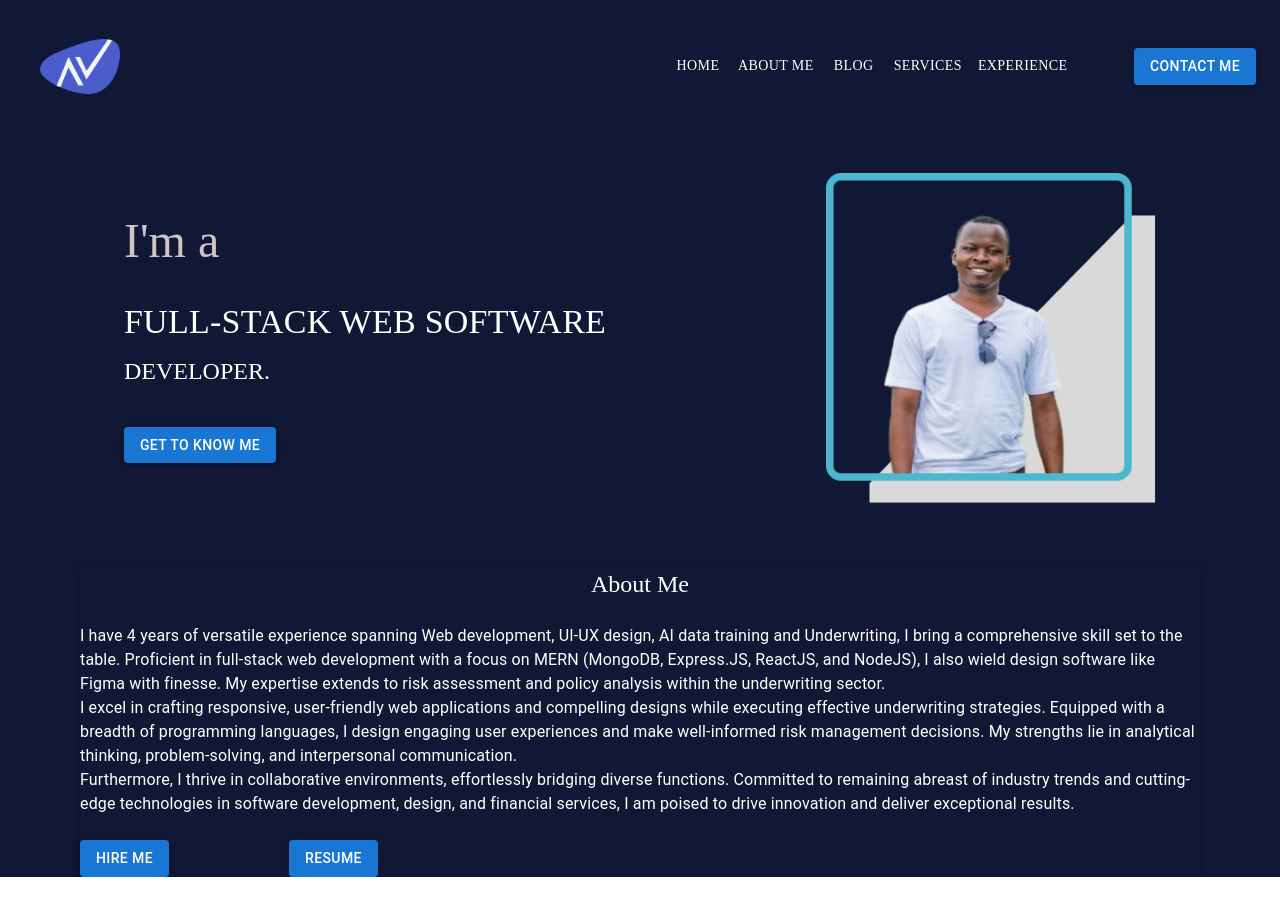
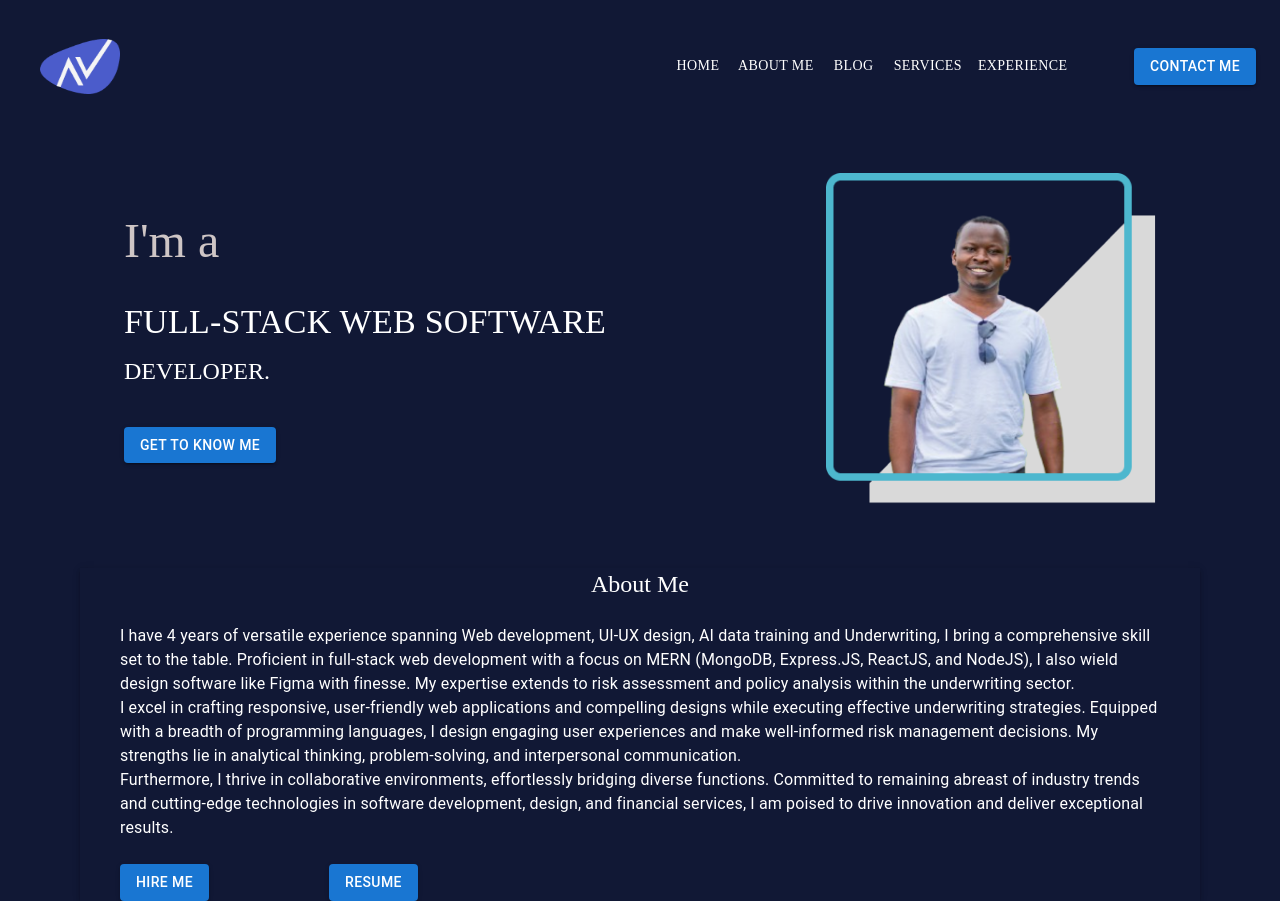
Before and after one commit to Ogalo/my_portifolio, a React (Create React App) app: page / in a window 1280 px wide. Before the commit the page ends 877 px from the top, so only its background shows below. Built offline with nearby package versions, Linux system fonts and the light colour scheme.

Commit message:
Add padding on the horizontal axis

```diff
--- a/src/components/About.tsx
+++ b/src/components/About.tsx
@@ -3,7 +3,7 @@ import { Box, Typography, Stack, Button } from "@mui/material";
 const About = () => {
   return (
     <Box
-      sx={{ alignItems: "center", boxShadow: 3, mx: 10 }}
+      sx={{ alignItems: "center", boxShadow: 3, mx: 10, px: 5 }}
       mt={8}
 
     >
@@ -36,7 +36,7 @@ const About = () => {
           exceptional results.
         </Typography>
       </Typography>
-      <Box sx={{mt: 3, }}>
+      <Box sx={{mt: 3, display: 'flex', flexWrap: 'wrap', }}>
 
       <Button
       variant="contained" href="#contained-buttons"
```
